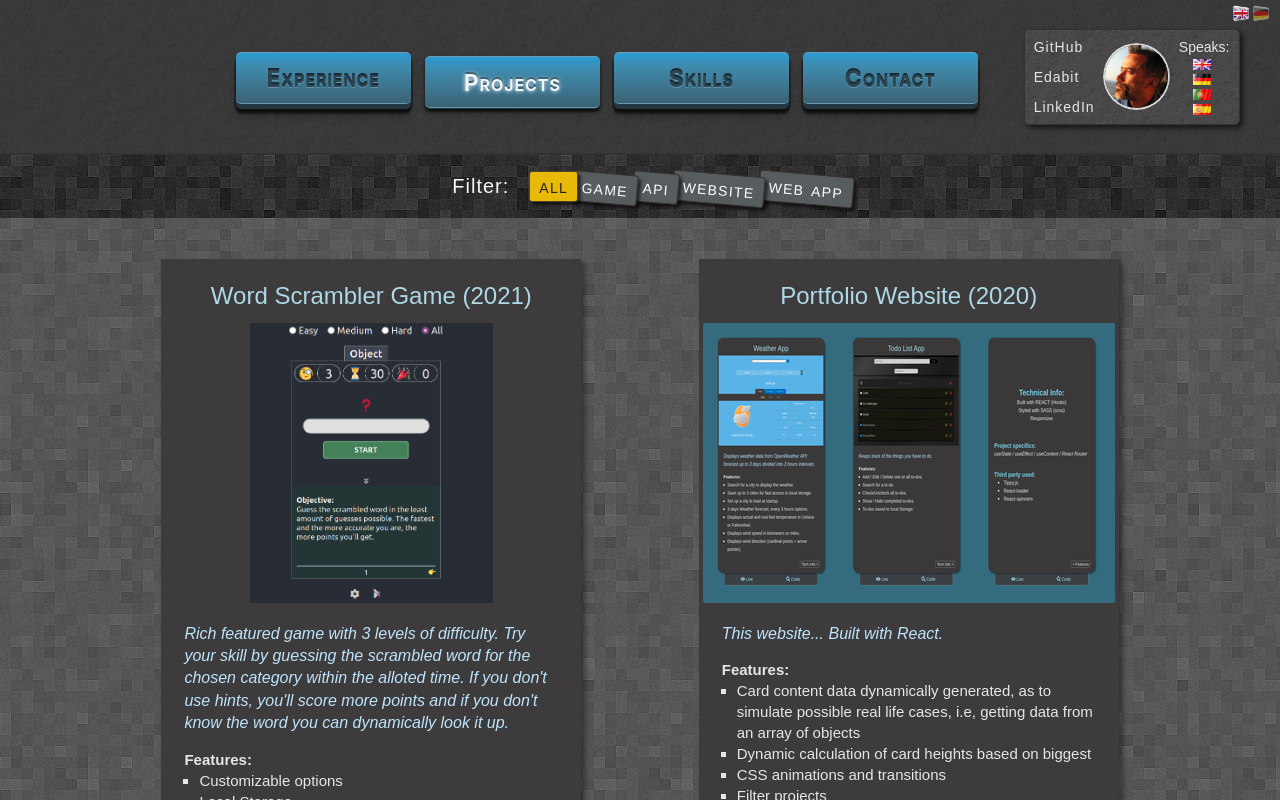
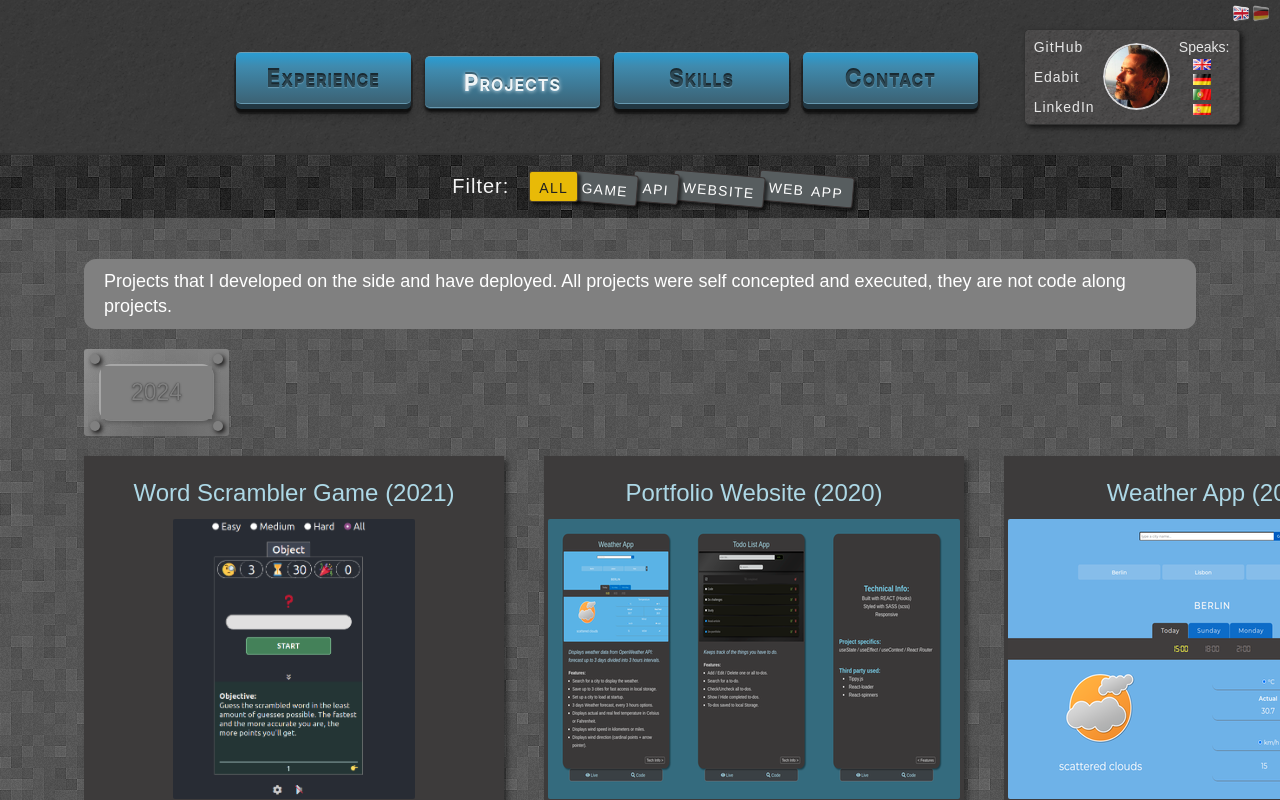
Before and after one commit to hugCarvalho/portfolio, a React (Create React App) app: page /#/projects in a window 1280 px wide. Shown: the top 800 px of the page. Built offline with nearby package versions, Linux system fonts and the light colour scheme.

Commit message:
added datum plaque

```diff
--- a/src/Pages/Projects/RenderProjects.js
+++ b/src/Pages/Projects/RenderProjects.js
@@ -1,10 +1,114 @@
 import React, { useEffect, useState } from "react";
+import styled from "styled-components";
 import { LanguageContext } from "../../App";
 import { IsActiveContext } from "../../components/Header/NavButtons/RenderNavButtons";
 import { PROJECT_FILTERS, projectsData } from "./data/projectsData";
 import FilterBar from "./FilterBy/FilterBy";
 import ProjectCard from "./ProjectCard/ProjectCard";
 import "./RenderProjects.scss";
+
+const ProjectsContainer = styled.section`
+  display: flex;
+  flex-direction: row;
+  background: "orange";
+  width: 100%;
+`
+
+const ProjectsText = styled.p`
+  color: white;
+  padding: 10px 20px;
+  font-size: large;
+  background: gray;
+  margin: 0 20px 20px 20px;
+  border-radius: 12px;
+  width: fit-content;
+`
+
+const DatumPlaque2 = styled(ProjectsText)`
+  /* opacity: .5; */
+  padding: 15px;
+  width: fit-content;
+  border-radius: 3px;
+  position: relative;
+`
+const DatumPlaque = styled(ProjectsText)`
+  background: linear-gradient(217deg, rgb(132 132 132), rgba(255, 0, 0, 0) 70.71%), linear-gradient(127deg, rgb(152 152 152 / 93%), rgba(0, 255, 0, 0) 70.71%), linear-gradient(336deg, rgb(110 110 110), rgba(0, 0, 255, 0) 82.71%);
+  /* background: linear-gradient(#676464, #827d7d); */
+  padding: 15px;
+  width: fit-content;
+  border-radius: 3px;
+  position: relative;
+`
+
+const Nail = styled.span`
+  /* position: absolute;
+  background: gray;
+  width: 10px;
+  height: 10px;
+  /* top: 2px; */
+  /* left:0; */
+  /* margin-top: -5px; */
+  /* border-radius: 100%;
+  box-shadow: 3px 3px 5px 1px rgb(14, 13, 13);  */
+position: absolute;
+background: gray;
+width: 10px;
+height: 10px;
+border-radius: 100%;
+box-shadow: 2px 2px 5px 0px rgb(14, 13, 13);
+`
+const Nail1 = styled(Nail)`
+  left: 4%;
+  top: 5%;
+`
+const Nail2 = styled(Nail)`
+  right: 4%;
+  top: 5%;
+`
+const Nail3 = styled(Nail)`
+  right: 4%;
+  bottom: 5%;
+`
+const Nail4 = styled(Nail)`
+  left: 4%;
+  bottom: 5%;
+`
+
+
+const Engraved = styled.div`
+display: flex;
+align-items: center;
+justify-content: center;
+justify-content: center;
+font-size: 28px;
+  background-color: #666666;
+  -webkit-background-clip: text;
+  -moz-background-clip: text;
+  background-clip: border-box;
+
+  color: transparent;
+  text-shadow: rgba(245,245,245,0.5) 3px 5px 1px;
+
+`
+const Engraved4 = styled.div`
+ font-size: 22px; /* Increase the text size */
+  /* background: #f8bf32; Set the warm, summer-like background color */
+  color: gray; /* Set a rich dark color for the text */
+  text-align: center; /* Center align the text */
+  padding: 10px 30px; /* Add padding around the text */
+  box-shadow: 3px 3px 5px rgba(0, 0, 0, 0.3); /* Create depth with a box shadow */
+  text-shadow: -2px -2px 1px rgba(255, 255, 255, 0.6),
+    3px 3px 3px rgba(0, 0, 0, 0.4); /* Create the embossed effect */
+`
+const Engraved2 = styled.div`
+  font-size: 23px;
+  color: gray;
+  text-align: center;
+  padding: 10px 30px;
+  box-shadow: 3px 3px 5px rgba(0, 0, 0, 0.3);
+  text-shadow: 0px 0px 1px rgb(0 0 0 / 60%), 0px 1px 3px rgba(0, 0, 0, 0.4);
+`
+
 
 function RenderProjects() {
   const pageIsActive = React.useContext(IsActiveContext);
@@ -62,11 +166,29 @@ function RenderProjects() {
       />
 
       <main className="RenderProjects">
+        {/* <WrapperTextAndContent> */}
+        <ProjectsText>
+          Projects that I developed on the side and have deployed. All projects were self concepted and executed, they are not code along projects.
+        </ProjectsText>
+        <DatumPlaque>
+        <div style={{border: "2px solid darkgrey", borderRadius: "12px"}}>
+          <div style={{background: "gray", padding:"0px", textAlign: "center"}}>
+            <Engraved2>
+            2024
+            </Engraved2>
+          </div>
+        </div>
+        <Nail1/>
+        <Nail2/>
+        <Nail3/>
+        <Nail4/>
+        </DatumPlaque>
+        <ProjectsContainer>
         {filterTechsBy(projectsData, filterBy)
           .map((project, i) => {
             const language = isLanguageEnglish ? "en" : "de";
             return (
-              <section key={i}>
+              <div key={i}>
                 <ProjectCard
                   backCardHeight={cardHeight}
                   setFrontSideActive={setFrontSideActive}
@@ -76,10 +198,12 @@ function RenderProjects() {
                   toggleTechInfoFeatures={toggleTechInfoFeatures}
                   id={id}
                 />
-              </section>
-            );
-          })
-          .reverse()}
+                </div>
+              );
+            })
+            .reverse()}
+            </ProjectsContainer>
+          {/* </WrapperTextAndContent> */}
       </main>
     </>
   );
--- a/src/Pages/Projects/RenderProjects.scss
+++ b/src/Pages/Projects/RenderProjects.scss
@@ -12,6 +12,7 @@
   display: flex;
   justify-content: space-evenly;
   flex-wrap: wrap;
+  flex-direction: column;
 }
 
 @media (max-width: 622px) {
```
